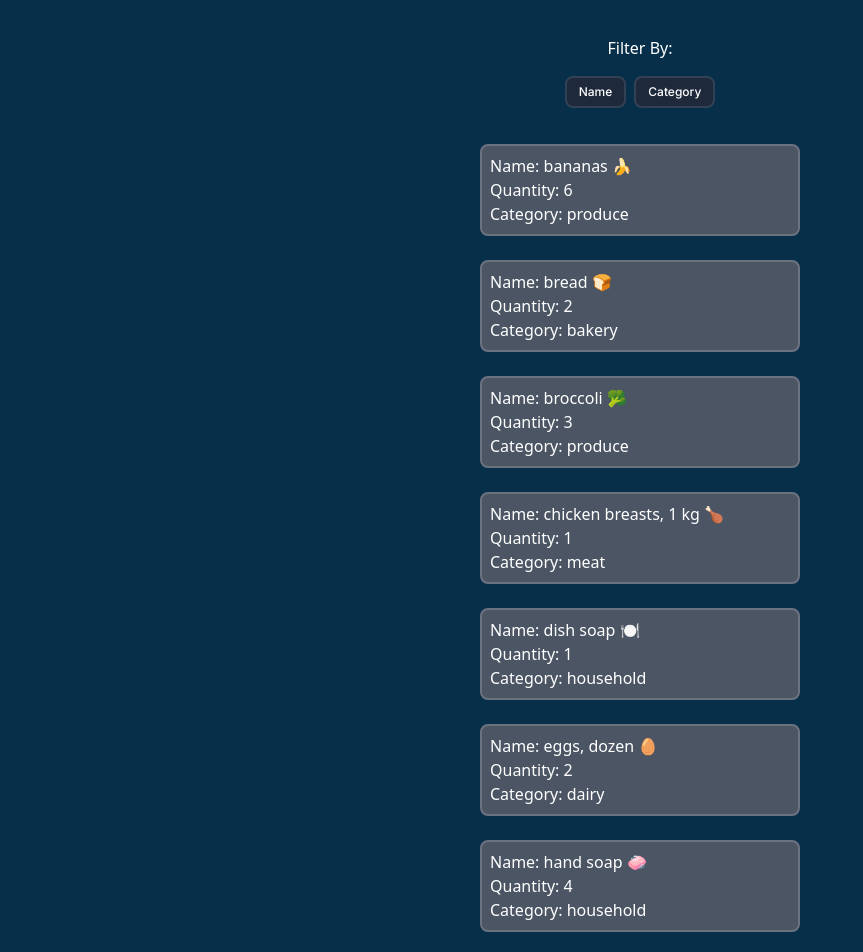
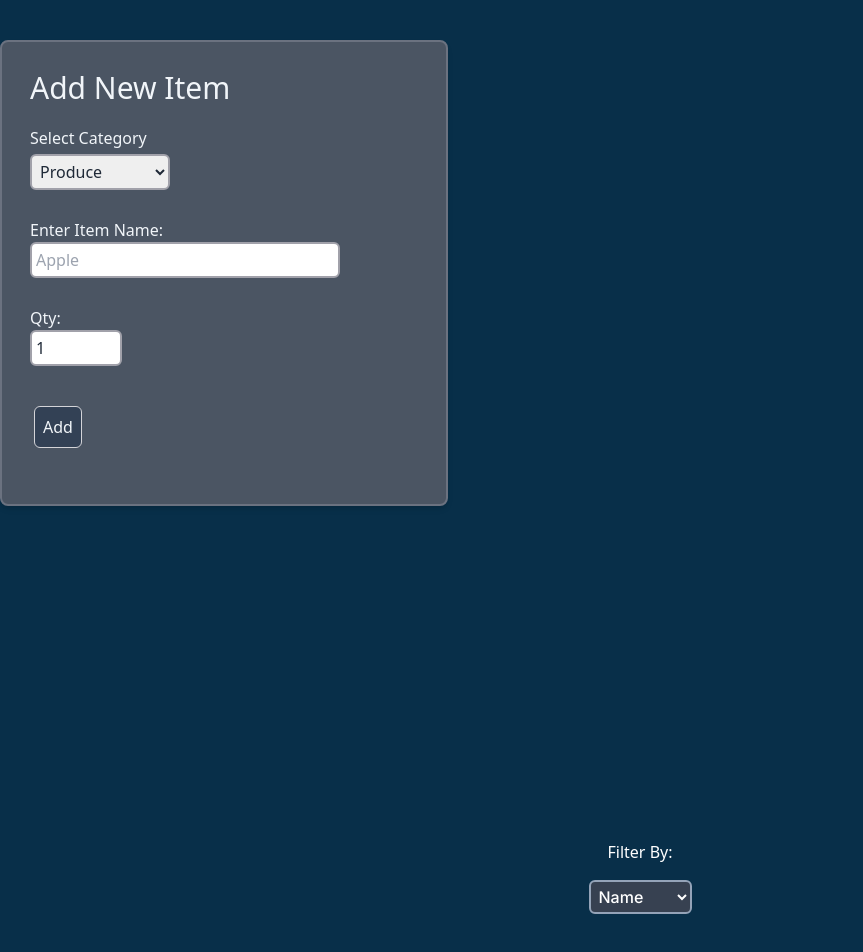
Before and after one commit to edwardmontilla/cprg306-assignments, a Next.js app: page /week6 in a window 1280 px wide. Shown: the part 100-1052 px from the top of the page, without its empty margins (0-863 px from the left). Built offline with nearby package versions, Linux system fonts and the light colour scheme.

Commit message:
removed conflicting css properties

```diff
--- a/app/week4/new-item.js
+++ b/app/week4/new-item.js
@@ -62,10 +62,10 @@ export default function NewItem() {
 
                                 <div className="font-sans pb-7">
 
-                                    <h1 className="text-slate-100 text-3xl text-gray-800 font-sans mb-5">Add New Item</h1>
+                                    <h1 className="text-slate-100 text-3xl font-sans mb-5">Add New Item</h1>
 
                                     <div>
-                                        <p className="text-slate-100 text-m text-gray-800 mb-1">Select Category</p>
+                                        <p className="text-slate-100 text-m mb-1">Select Category</p>
 
                                         <select className="text-gray-800 p-1 mb-7 border-zinc-400 border-2 rounded-md"
                                             value={category}
@@ -83,7 +83,7 @@ export default function NewItem() {
                                                 <option value="Other">Other</option>
                                         </select>
 
-                                        <p className="text-slate-100 text-m text-gray-800">Enter Item Name:</p>
+                                        <p className="text-slate-100 text-m">Enter Item Name:</p>
                                         <input
                                             type="text"
                                             placeholder="Apple"
@@ -93,7 +93,7 @@ export default function NewItem() {
                                             onChange={handleNameChange}
                                         />
 
-                                        <p className="text-slate-100 text-m text-gray-800">Qty:</p>
+                                        <p className="text-slate-100 text-m">Qty:</p>
                                         <input
                                             type="number"
                                             min="1" max="99"
--- a/app/week6/item-list.js
+++ b/app/week6/item-list.js
@@ -17,9 +17,19 @@ export default function ItemList() {
 
     return (
         <>
-            <div class="flex items-center justify-center mb-4">
+            <div class="flex justify-center mb-4">
                 <p class="font-sans"> Filter By: </p>
             </div>
+            <div className="flex justify-center space-x-2 ml-auto mb-7">
+                <select className="text-white border-2 border-slate-400 hover: bg-gray-700 p-1 rounded-md"
+                    value={sortBy}
+                    onChange={(e) => setSortBy(e.target.value)}>
+                    <option value="name">Name</option>
+                    <option value="category">Category</option>
+                </select>
+            </div>
+
+            {/*
             <div class="flex items-center justify-center space-x-2 mb-6">
                 <button
                     onClick={() => setSortBy("name")}
@@ -31,6 +41,8 @@ export default function ItemList() {
                     class="text-xs text-white bg-slate-800 border-2 border-slate-700 h-8 w-13 max-w-s px-3 rounded-lg hover:bg-cyan-700">
                         Category</button>
             </div>
+            */}
+
             <div>
                 {items.map((item) => (
                     <Item
--- a/app/week6/new-item.js
+++ b/app/week6/new-item.js
@@ -19,9 +19,8 @@ export default function NewItem() {
         console.log(newItem);
         setItemCreated(true);
 
+        {/*For future reference, alert timeout 3 sec.
         alert(`Added ${quantity} piece(s) of ${name} to ${category}`);
-
-        {/* For future reference, alert timeout 3 sec.
         setTimeout(() => {
             setItemCreated(false);
         }, 3000);
@@ -55,17 +54,17 @@ export default function NewItem() {
                 */}
 
                 <div className="min-h-screen bg-sky-950">
-                    <div className="flex justify-center">
+                    <div>
                         <div className="w-full max-w-md bg-gray-600 border-2 border-gray-500 p-7 rounded-lg shadow-md mt-10">
 
                             <form onSubmit={handleSubmit}>
 
                                 <div className="font-sans pb-7">
 
-                                    <h1 className="text-slate-100 text-3xl text-gray-800 font-sans mb-5">Add New Item</h1>
+                                    <h1 className="text-slate-100 text-3xl font-sans mb-5">Add New Item</h1>
 
                                     <div>
-                                        <p className="text-slate-100 text-m text-gray-800 mb-1">Select Category</p>
+                                        <p className="text-slate-100 text-m mb-1">Select Category</p>
 
                                         <select className="text-gray-800 p-1 mb-7 border-zinc-400 border-2 rounded-md"
                                             value={category}
@@ -83,7 +82,7 @@ export default function NewItem() {
                                                 <option value="Other">Other</option>
                                         </select>
 
-                                        <p className="text-slate-100 text-m text-gray-800">Enter Item Name:</p>
+                                        <p className="text-slate-100 text-m">Enter Item Name:</p>
                                         <input
                                             type="text"
                                             placeholder="Apple"
@@ -93,7 +92,7 @@ export default function NewItem() {
                                             onChange={handleNameChange}
                                         />
 
-                                        <p className="text-slate-100 text-m text-gray-800">Qty:</p>
+                                        <p className="text-slate-100 text-m">Qty:</p>
                                         <input
                                             type="number"
                                             min="1" max="99"
--- a/app/week6/page.js
+++ b/app/week6/page.js
@@ -18,18 +18,21 @@ export default function Page() {
 
     return (
 
-        <main class="h-full bg-sky-950">
+        <main className="h-full bg-sky-950">
 
-            <div class="flex items-center justify-center p-3 pt-10 mb-9">
+            <div className="flex items-center justify-center p-3 pt-10 mb-9">
                 <h1 class="text-5xl font-sans">Shopping List</h1>
 
             </div>
-            <div class="font-medium pb-20 text-white">
+            <div>
+                <NewItem />
+            </div>
+            <div className="font-medium pb-20 text-white">
                 <ItemList />
             </div>
 
-            <div class="absolute left-9 top-8">
-                <button class="text-xs text-white bg-cyan-600 border-2 border-cyan-500 h-8 w-13 max-w-s m-3 py-2 px-3 rounded-lg hover:bg-cyan-700">
+            <div className="absolute left-9 top-8">
+                <button className="text-xs text-white bg-cyan-600 border-2 border-cyan-500 h-8 w-13 max-w-s m-3 py-2 px-3 rounded-lg hover:bg-cyan-700">
                     <Link href="/">Home</Link></button>
 
             </div>
```
